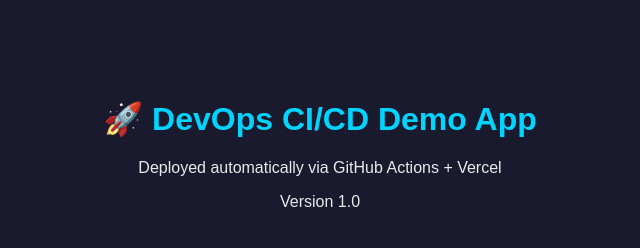
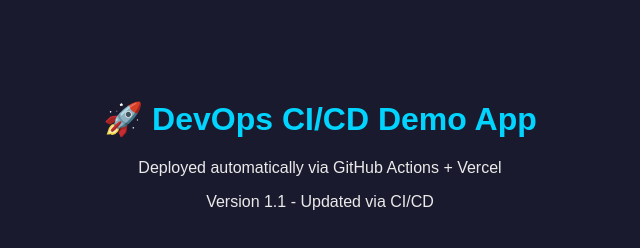
Before and after one commit to himanshusharma2005/devops-webapp, a plain HTML site: page index.html in a window 1280 px wide. Shown: the whole page, without its empty margins (320-960 px from the left). Drawn offline with Linux system fonts and the light colour scheme.

Commit message:
Update version to 1.1

```diff
--- a/index.html
+++ b/index.html
@@ -11,6 +11,6 @@
 <body>
   <h1>🚀 DevOps CI/CD Demo App</h1>
   <p>Deployed automatically via GitHub Actions + Vercel</p>
-  <p id="version">Version 1.0</p>
+ <p id="version">Version 1.1 - Updated via CI/CD</p>
 </body>
 </html>
```
